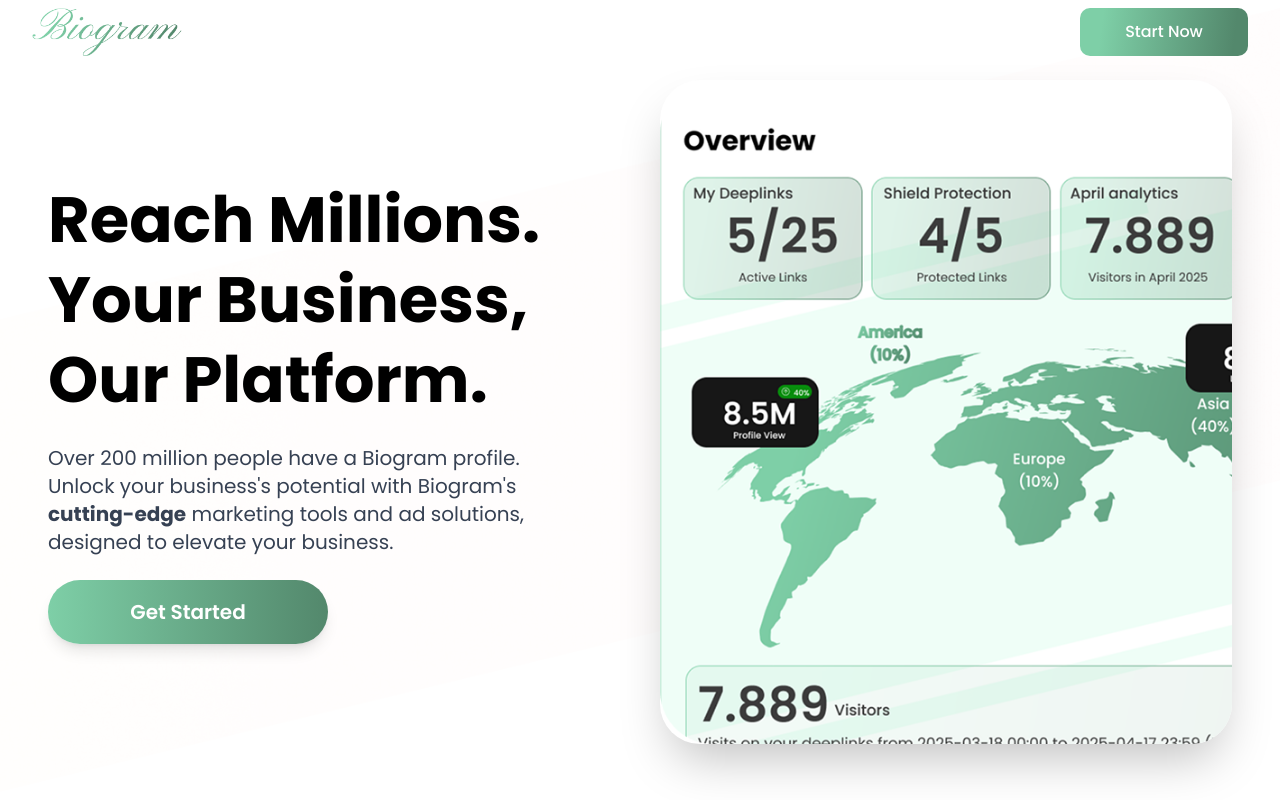
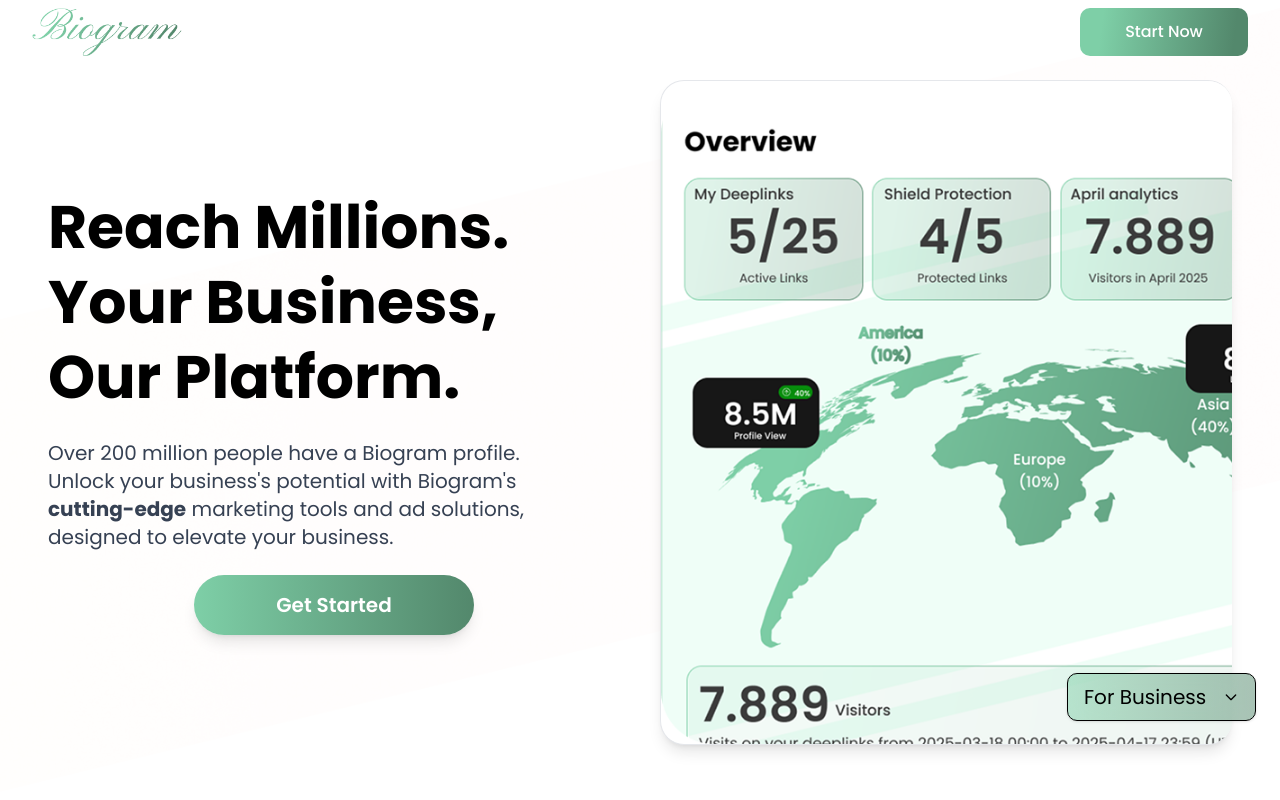
Before and after one commit to FMunir321/biogram, a React (Vite) app: page /started in a window 1280 px wide. Built offline with nearby package versions, Linux system fonts and the light colour scheme; a web font is replaced by a local one.

Commit message:
Add swiper dependency and update App and Started components; refactor layout and styles for improved UI.

```diff
--- a/package.json
+++ b/package.json
@@ -38,6 +38,7 @@
     "react-dom": "^19.0.0",
     "react-icons": "^5.5.0",
     "react-router-dom": "^7.5.1",
+    "swiper": "^11.2.7",
     "tailwind-merge": "^3.2.0",
     "tailwindcss": "^4.1.4",
     "tw-animate-css": "^1.2.7"
--- a/src/App.tsx
+++ b/src/App.tsx
@@ -10,7 +10,7 @@
 import AddSocialMediaPictureUpload from "./pages/AddSocialMediaPictureUpload";
 
 import ArtistShowcase from "./pages/ArtistShowcase";
-import GoGreenSection from "./components/GoGreenSection";
+// import GoGreenSection from "./components/GoGreenSection";
 import BiogramPricing from "./pages/BiogramPrincing";
 import MainDashboard from "./components/maindashboard/MainDashboard";
 import Profile from "./components/maindashboard/Profile";
--- a/src/components/Started.tsx
+++ b/src/components/Started.tsx
@@ -1,15 +1,16 @@
-import DropDown from "./DropDown";
+import { useState } from "react";
+// import DropDown from "./DropDown";
 import bground from "../assets/Rectangle67.png";
-// import logo from "../assets/Biogramlogo.png";
 import { Link } from "react-router-dom";
 import AnalyticsImage from "../assets/Analytics 2.png";
-// import Dashboard from "./Dashboard";
 import LogoStartNow from "./LogoStartNow";
 
 const Started = () => {
+  const [isDropdownOpen, setIsDropdownOpen] = useState(false);
+
   return (
     <div className="relative min-h-screen w-full bg-white overflow-hidden">
-      {/* Background Image */}
+      {/* Background */}
       <div className="absolute inset-0 z-0">
         <img
           src={bground}
@@ -19,46 +20,89 @@
         <div className="absolute inset-0 bg-white/80" />
       </div>
 
-      {/* Content */}
-      <div className="relative z-10">
+      {/* Foreground content */}
+      <div className="relative z-20">
+        {/* Logo */}
         <LogoStartNow />
 
         {/* Main Section */}
-        <div className="flex flex-col-reverse lg:flex-row items-center justify-between px-6 md:px-12 mt-12 lg:mt-20 gap-10">
+        <main className="flex flex-col-reverse lg:flex-row items-center justify-between px-6 md:px-12 mt-12 lg:mt-20 gap-10">
           {/* Left Text */}
-          <div className="lg:w-1/2 space-y-6 text-center lg:text-left">
-            <h1 className="text-[36px] sm:text-[48px] lg:text-[64px] font-extrabold leading-tight text-black font-poppins">
+          <section className="lg:w-1/2 space-y-6 text-center lg:text-left">
+            <h1 className="text-3xl sm:text-4xl lg:text-6xl font-extrabold text-black font-poppins leading-tight">
               Reach Millions.
-              <br />
-              Your Business,
-              <br />
-              Our Platform.
+              <br className="hidden sm:block" />
+              Your Business, Our Platform.
             </h1>
-            <p className="text-gray-700 text-lg md:text-xl max-w-[500px] mx-auto lg:mx-0 font-poppins">
+            <p className="text-gray-700 text-base sm:text-lg lg:text-xl max-w-[500px] mx-auto lg:mx-0 font-poppins">
               Over 200 million people have a Biogram profile. Unlock your
               business's potential with Biogram's <strong>cutting-edge</strong>{" "}
               marketing tools and ad solutions, designed to elevate your
               business.
             </p>
             <Link to="/startnow">
-              <button className="w-full sm:w-[280px] h-[56px] sm:h-[64px] rounded-full text-white text-lg md:text-xl font-semibold shadow-lg bg-gradient-to-r from-[#7ECFA7] to-[#53886C] hover:opacity-90 transition">
+              <button className="w-full sm:w-[280px] px-6 py-3 sm:py-4 rounded-full text-white text-lg sm:text-xl font-semibold shadow-lg bg-gradient-to-r from-[#7ECFA7] to-[#53886C] hover:opacity-90 transition mx-auto block">
                 Get Started
               </button>
             </Link>
-          </div>
+          </section>
 
           {/* Right Image Card */}
-          <div className="w-full lg:w-[50%] rounded-[40px] bg-white shadow-2xl overflow-hidden">
+          <section className="w-full lg:w-1/2 bg-white shadow-lg rounded-3xl overflow-hidden border-t border-b border-l border-gray-200">
   <img
     src={AnalyticsImage}
     alt="Analytics"
     className="w-full h-auto object-cover"
   />
+</section>
+        </main>
+
+        {/* For Business Button with Dropdown */}
+        <div className="absolute right-6 bottom-6 z-30">
+          <div className="relative">
+            {/* Toggle Button */}
+            <div
+              className="w-[189px] h-[48px] rounded-[10px] border border-black cursor-pointer flex items-center justify-between px-4 text-black font-poppins font-normal text-[20px] leading-[100%] tracking-[0%] bg-gradient-to-r from-[#7ECFA780] to-[#53886C80] backdrop-blur-[20.2px] shadow-sm"
+              onClick={() => setIsDropdownOpen(!isDropdownOpen)}
+            >
+              For Business
+              <svg
+                className={`w-4 h-4 transition-transform ${
+                  isDropdownOpen ? "rotate-180" : ""
+                }`}
+                fill="none"
+                stroke="currentColor"
+                viewBox="0 0 24 24"
+              >
+                <path
+                  strokeLinecap="round"
+                  strokeLinejoin="round"
+                  strokeWidth={2}
+                  d="M19 9l-7 7-7-7"
+                />
+              </svg>
+            </div>
+
+            {/* Dropdown Content */}
+            {isDropdownOpen && (
+              <div className="absolute bottom-[60px] right-0 w-[189px] rounded-[10px] border border-black bg-gradient-to-r from-[#7ECFA780] to-[#53886C80] backdrop-blur-[20.2px] shadow-lg overflow-hidden">
+                <div className="py-1">
+                  <Link
+                    to="/"
+                    className="block px-4 py-2 text-sm text-black font-poppins hover:bg-[#7ECFA7]/70"
+                  >
+                    For People
+                  </Link>
+                  <Link
+                    to="/started"
+                    className="block px-4 py-2 text-sm text-black font-poppins hover:bg-[#7ECFA7]/70"
+                  >
+                    Business
+                  </Link>
                 </div>
               </div>
-        {/* DropDown */}
-        <div className="flex justify-end mt-8 px-6  z-50">
-          <DropDown />
+            )}
+          </div>
         </div>
       </div>
     </div>
```
Also changed, not shown: 1 other file (tests, documents, lock files or other folders). Lines whose indentation alone changed are shown as unchanged.
